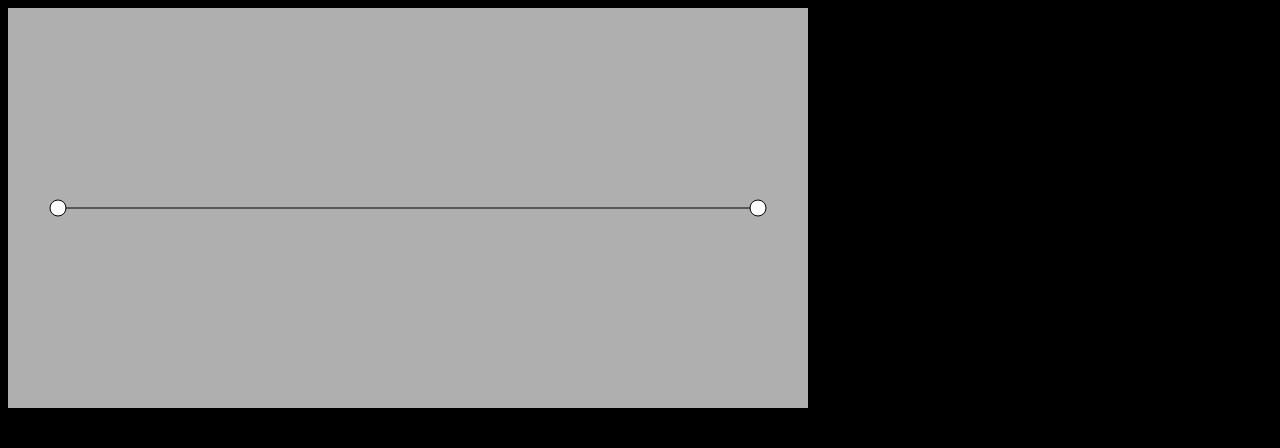
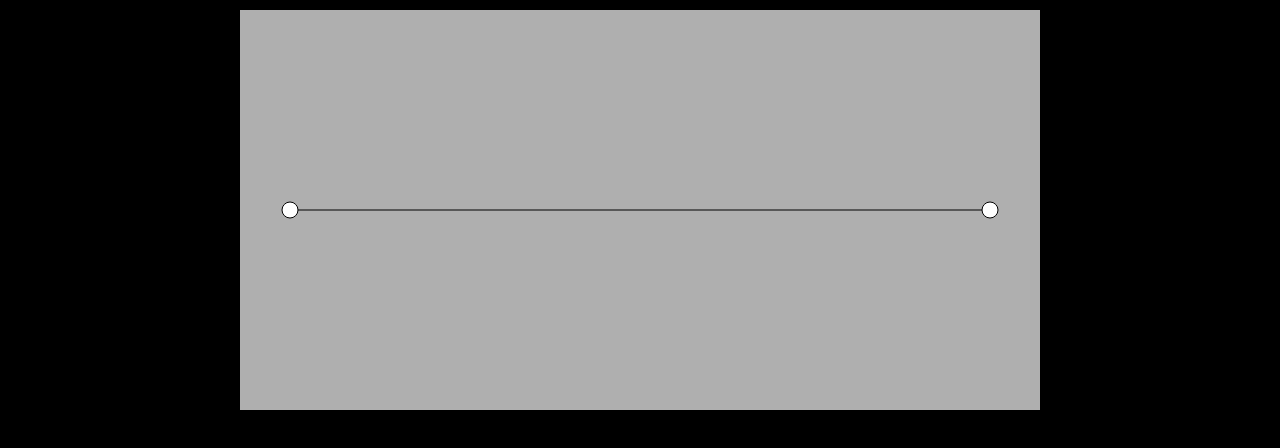
Before and after one commit to Aleksandr232/canavs_test, a website: page index.html in a window 1280 px wide. Drawn offline with Linux system fonts and the light colour scheme.

Commit message:
position

```diff
--- a/index.html
+++ b/index.html
@@ -8,7 +8,7 @@
     <title>График тестовое задание</title>
 </head>
 <body>
-    <div style="display: block; margin: 0 auto;">
+    <div style="display: block; margin: 10px auto; text-align: center;">
         <canvas id="drawground" width="800px" height="400px"></canvas>
     </div>
 
```
